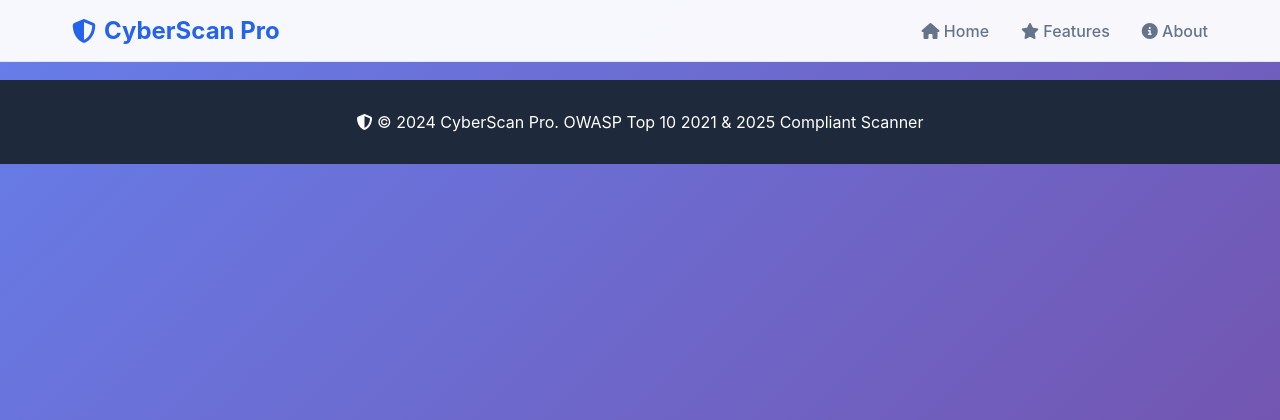
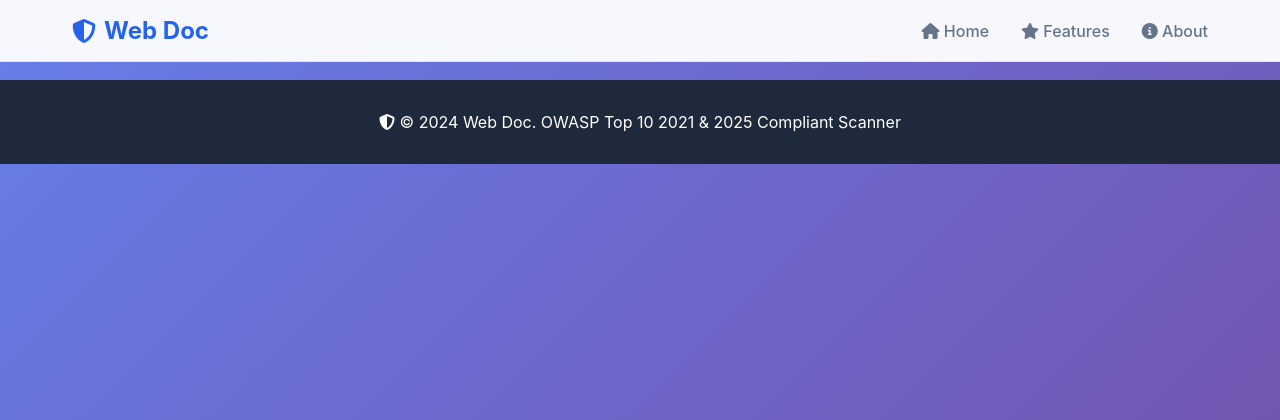
Before and after one commit to Bharath-A-007/adv-vuln-scanner, a Python web app: template templates/base.html in a window 1280 px wide. Shown: the top 420 px of the page. Run offline with Jinja, Linux system fonts and the light colour scheme; the template is opened without the code that fills it, so the values that code supplies are empty.

Commit message:
Update base.html

```diff
--- a/templates/base.html
+++ b/templates/base.html
@@ -3,7 +3,7 @@
 <head>
     <meta charset="UTF-8">
     <meta name="viewport" content="width=device-width, initial-scale=1.0">
-    <title>CyberScan Pro - Website Vulnerability Scanner</title>
+    <title>Web Doc - Website Vulnerability Scanner</title>
 
     <!-- Font Awesome Icons -->
     <link rel="stylesheet" href="https://cdnjs.cloudflare.com/ajax/libs/font-awesome/6.4.0/css/all.min.css">
@@ -20,7 +20,7 @@
         <div class="nav-container">
             <div class="nav-logo">
                 <i class="fas fa-shield-alt"></i>
-                <span>CyberScan Pro</span>
+                <span>Web Doc</span>
             </div>
             <div class="nav-links">
                 <a href="/" class="nav-link">
@@ -47,7 +47,7 @@
         <div class="footer-content">
             <p>
                 <i class="fas fa-shield-alt"></i>
-                &copy; 2024 CyberScan Pro. OWASP Top 10 2021 & 2025 Compliant Scanner
+                &copy; 2024 Web Doc. OWASP Top 10 2021 & 2025 Compliant Scanner
             </p>
         </div>
     </footer>
```
